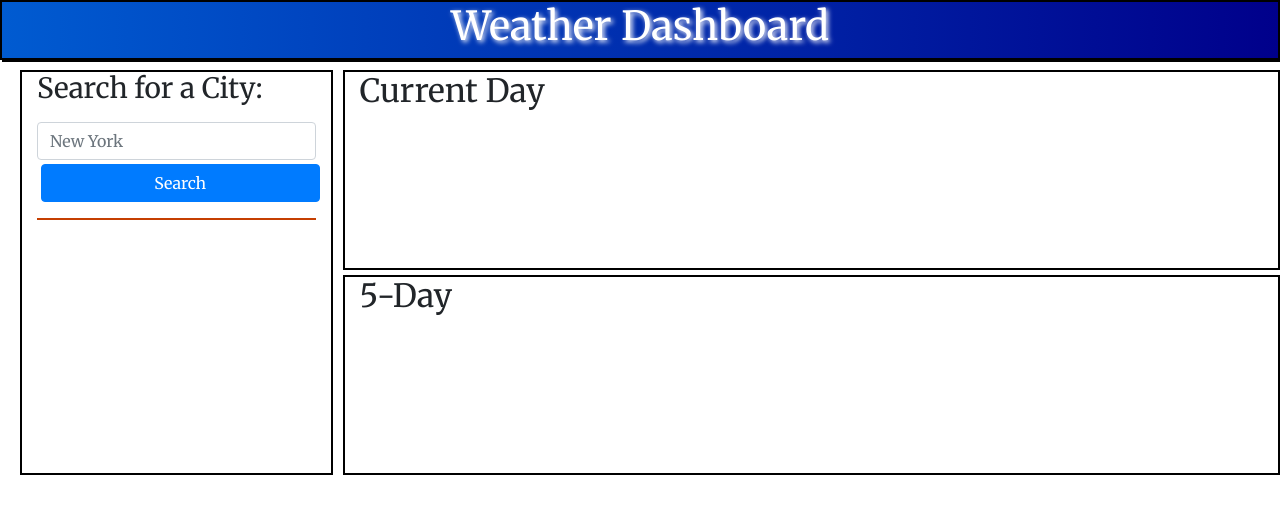
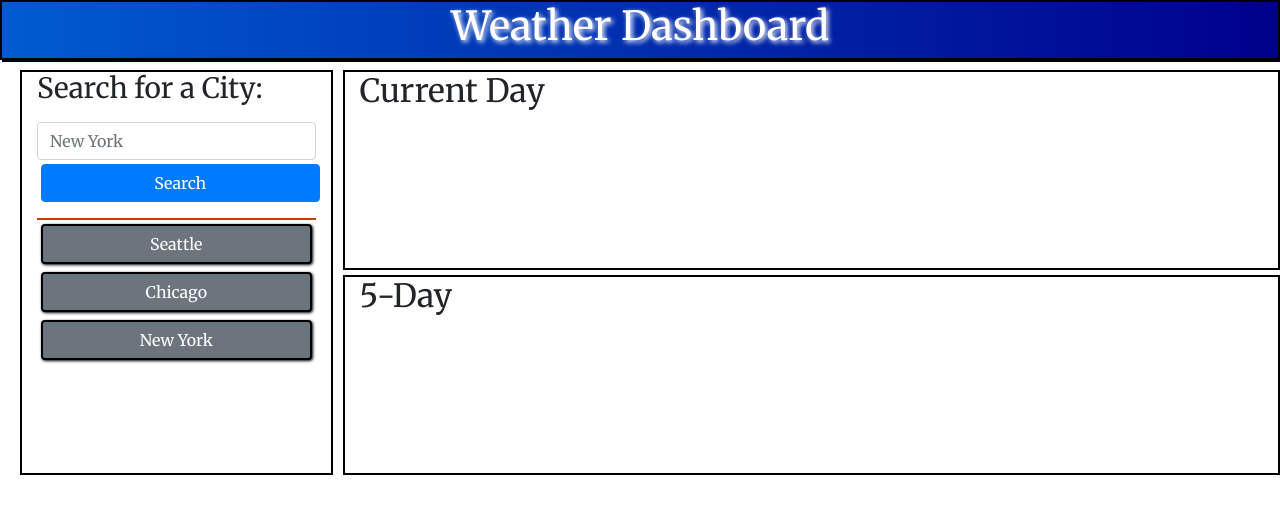
Before and after one commit to brownnicholasj/weather_dashboard, a plain HTML site: page index.html in a window 1280 px wide. Drawn offline with nearby package versions, Linux system fonts and the light colour scheme.

Commit message:
adding from laptop to develop, no notable changes

```diff
--- a/assets/css/style.css
+++ b/assets/css/style.css
@@ -30,6 +30,8 @@ header {
 
 #savedCities {
 	border-top: 2px solid rgb(197, 63, 1);
+	display: flex;
+	flex-direction: column-reverse;
 }
 
 #currentDay {
@@ -42,6 +44,11 @@ header {
 	border: 2px solid black;
 	margin: 5px;
 	min-height: 200px;
+}
+
+#searchHistBtn {
+	border: 2px solid black;
+	box-shadow: 1px 1px 3px black;
 }
 
 @media only screen and (max-width: 600px) {
--- a/assets/js/script.js
+++ b/assets/js/script.js
@@ -0,0 +1,51 @@
+//Button listener for search
+var searchBtn = document.querySelector('#searchBtn');
+
+searchBtn.addEventListener('click', function (event) {
+	event.preventDefault;
+	event.stopPropagation;
+	console.log('search button pressed');
+});
+
+var pastCities = [
+	{
+		city: 'New York',
+		state: 'NY',
+		zip: '',
+		long: '',
+		lat: '',
+		country: 'USA',
+	},
+	{
+		city: 'Chicago',
+		state: 'IL',
+		zip: '',
+		long: '',
+		lat: '',
+		country: 'USA',
+	},
+	{
+		city: 'Seattle',
+		state: 'WA',
+		zip: '',
+		long: '',
+		lat: '',
+		country: 'USA',
+	},
+];
+
+// Populate the searched cities section
+function searchHistory() {
+	var savedCities = document.querySelector('#savedCities');
+
+	for (var i = 0; i < pastCities.length && i < 7; i++) {
+		var btn = document.createElement('BUTTON');
+		btn.setAttribute('class', 'btn btn-secondary m-1');
+		btn.setAttribute('id', 'searchHistBtn');
+		btn.innerHTML = pastCities[i].city;
+		console.log(btn);
+		savedCities.append(btn);
+	}
+}
+
+searchHistory();
--- a/index.html
+++ b/index.html
@@ -42,7 +42,7 @@
 						placeholder="New York"
 					/>
 					<button
-						id="#searchBtn"
+						id="searchBtn"
 						class="btn btn-primary btn-block m-1 justify-center"
 						type="submit"
 						value="submit"
```
